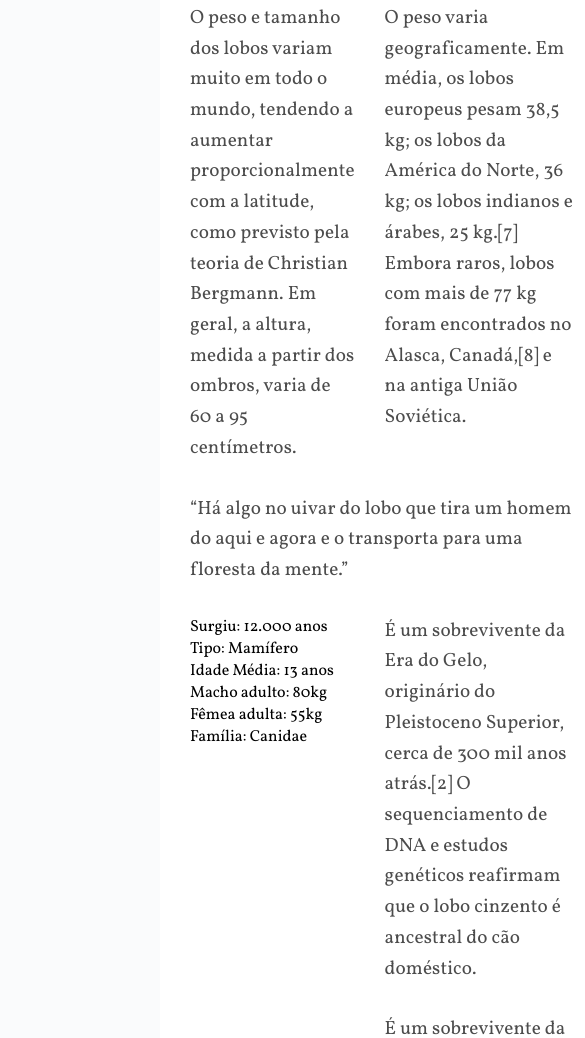
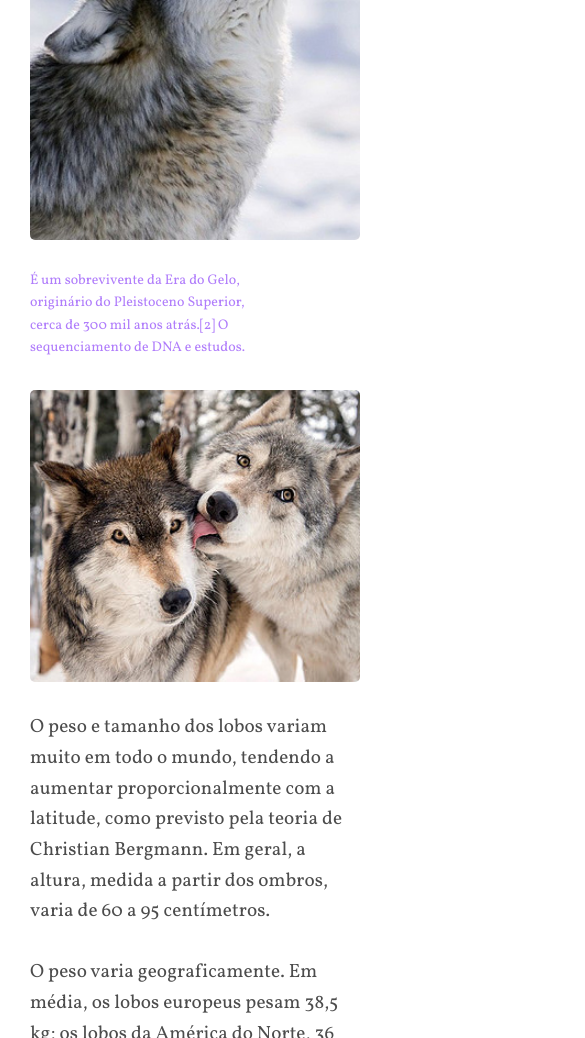
Before and after one commit to ledener/CSS-Grid-Origamid, a plain HTML site: page index.html in a window 390 px wide. Shown: the part 962-2000 px from the top of the page, 585 px wide, since content can reach past the window. Drawn offline with Linux system fonts and the light colour scheme; files whose address does not match are found by name.

Commit message:
One (#2)
* improvements in the media queries

* responsive complete

```diff
--- a/index.html
+++ b/index.html
@@ -80,7 +80,7 @@
 
             <img class="wolf-one" src="../CSS Grid Origamid/assets/wolf1.jpg" alt="Wolf 1">
 
-            <p>É um sobrevivente da Era do Gelo, originário do Pleistoceno Superior, cerca de 300 mil anos atrás.[2] O sequenciamento de DNA e estudos.</p>
+            <p class="highlight">É um sobrevivente da Era do Gelo, originário do Pleistoceno Superior, cerca de 300 mil anos atrás.[2] O sequenciamento de DNA e estudos.</p>
 
             <img class="wolf-two" src="../CSS Grid Origamid/assets/wolf2.jpg" alt="Wolf 2">
 
@@ -90,7 +90,7 @@
             <blockquote class="citation col-wide">
                 <p class="col-wide">“Há algo no uivar do lobo que tira um homem do aqui e agora e o transporta para uma floresta da mente.”</p>
             </blockquote>
-            <ul>
+            <ul class="atributes">
                 <li>Surgiu: 12.000 anos</li>
                 <li>Tipo: Mamífero</li>
                 <li>Idade Média: 13 anos</li>
--- a/style.scss
+++ b/style.scss
@@ -21,7 +21,9 @@ img {
 
 /*GRID GERAL*/
 
+
 .structure {
+
     display: grid;
     grid-template-columns: minmax(160px, 1fr) 3fr 300px;
     grid-template-areas:
@@ -140,8 +142,46 @@ img {
             grid-row: span 2;
             align-self: end;
         }
+        .highlight{
+            font-size: 0.875em;
+            color: #B07DFB;
+            max-width: 16em;
+        }
         .wolf-two {
             align-self: end;
+        }
+        .citation {
+            padding: 30px;
+            border-radius: 5px;
+            box-shadow: 5px 5px 15px 0px rgba(0,0,0, 0.15);
+            background: linear-gradient(135deg, #8844ee, #B07DFB);
+            p {
+                font-size:1.5em;
+                color: white;
+                text-align: center;
+                font-style: italic;
+                max-width: 500px;
+                margin: 0 auto;
+            }
+        }
+        .atributes {
+            padding: 30px;
+            border-radius: 5px;
+            box-shadow: 5px 5px 15px 0px rgba(0,0,0, 0.15);
+            background: linear-gradient(135deg, #8844ee, #B07DFB);
+            align-self: start;
+            li {
+                color: white;
+                font-family: Courier, monospace;
+                font-size: 1.125em;
+                padding:15px;
+            }
+            li{
+                border-bottom: solid 2px #B07DFB;
+            }
+            li:nth-child(6){
+                border-bottom: none;
+            }
         }
         p {
             font-size: 1.2em;
@@ -152,7 +192,6 @@ img {
         .info p:nth-child(2) {
             margin-top: 30px;
         }
-
     }
 
     .ads {
@@ -162,7 +201,7 @@ img {
         align-content:start;
         padding: 30px;
         gap: 30px;
-
+        grid-template-columns: repeat(auto-fit, minmax(150px 1fr));
     }
     .footer {
         grid-area: footer;
@@ -174,3 +213,55 @@ img {
         }
     }
 }
+@media (max-width:1200px){
+    .structure {
+        grid-template-areas:
+        "header header header"
+        "sidenav content content"
+        "sidenav ads ads"
+        "footer footer footer"
+        ;
+    }
+}
+@media (max-width:768px){
+    .structure {
+        grid-template-columns: 100%;
+        grid-template-areas:
+        "header "
+        "sidenav"
+        "content"
+        "ads"
+        "footer"
+        ;
+        .header {
+            grid-template-columns: auto;
+            .logo {
+                margin-bottom: 30px;
+            }
+            nav a {
+                font-size:1em;
+            }
+        }
+        .sidenav {
+            padding: 0 30px;
+            overflow-x: auto;
+            -webkit-overflow-scrolling: touch;
+            -ms-overflow-style: -ms-autohiding-scrollbar;
+            ul {
+                display: flex;
+                li{
+                    flex:1 0 60px;
+                    a{
+                        margin: 30px 30px 30px 0;
+                    }
+                }
+            }
+        }
+    }
+}
+@media (max-width:600px){
+    .structure .content {
+        grid-template-columns: auto;
+
+    }
+}
```
Also changed, not shown: style.css, 1 other file.
